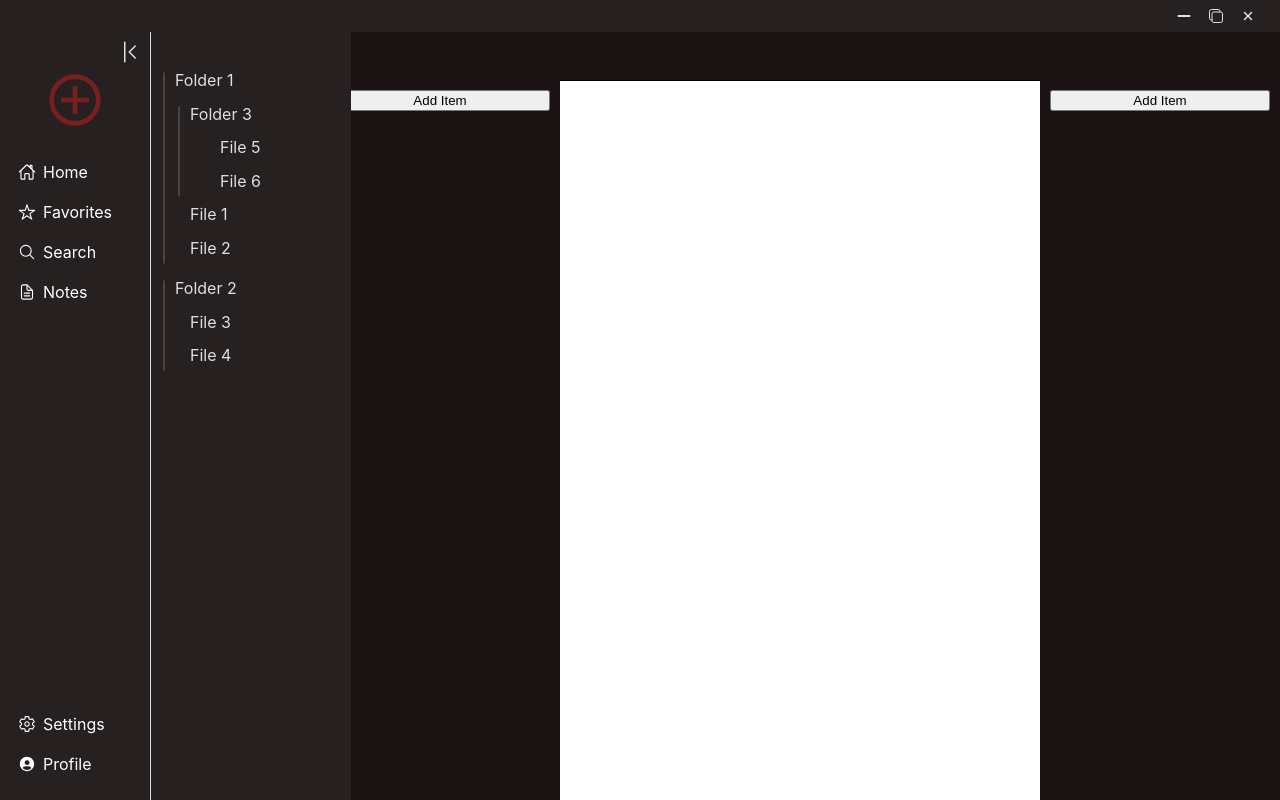
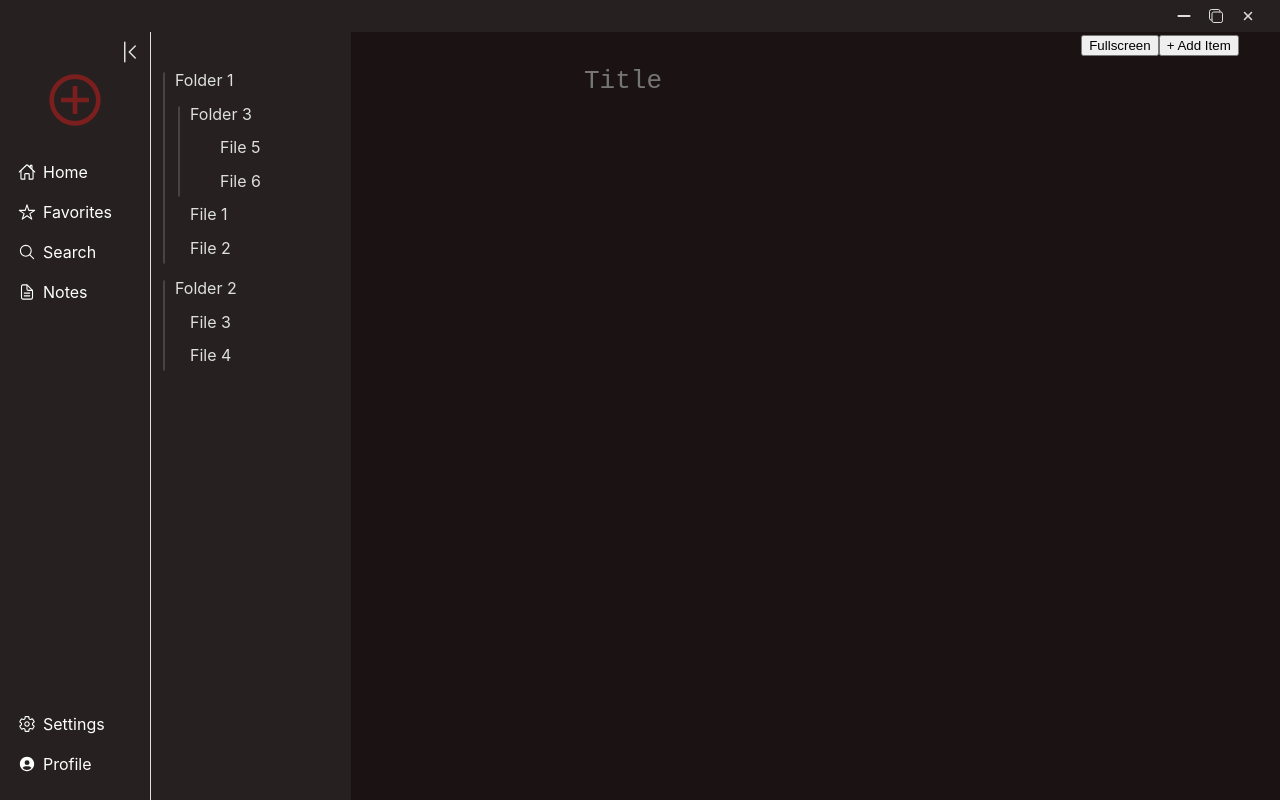
Before and after one commit to cs340-25/Notex, a React (Vite) app in the folder Frontend/: page /NoteEditor in a window 1280 px wide. Built offline with nearby package versions, Linux system fonts and the light colour scheme.

Commit message:
add items and infinite canvas

```diff
--- a/Frontend/src/components/Canvas/Canvas.jsx
+++ b/Frontend/src/components/Canvas/Canvas.jsx
@@ -1,21 +1,40 @@
-import React from "react";
+// src/components/Canvas/Canvas.jsx
+import React, { useState } from "react";
 import CanvasItem from "../CanvasItem/CanvasItem";
-import styles from "./Canvas.module.scss";
+import "./Canvas.module.scss";
 
-const Canvas = ({ canvasItems, setCanvasItems }) => {
+const Canvas = ({ onToggleFullscreen }) => {
+  const [isExpanded, setIsExpanded] = useState(false);
+  const [items, setItems] = useState([]);
+
+  const toggleFullscreen = () => {
+    setIsExpanded(!isExpanded);
+    onToggleFullscreen(!isExpanded);
+  };
+
   const addItem = () => {
-    const newItem = { id: canvasItems.length + 1, text: "New Item" };
-    setCanvasItems([...canvasItems, newItem]);
+    const newItem = {
+      id: Date.now(),
+      content: `Item ${items.length + 1}`,
+    };
+    setItems([...items, newItem]);
+  };
+
+  const deleteItem = (id) => {
+    setItems(items.filter((item) => item.id !== id));
   };
 
   return (
-    <div className={styles.canvas}>
-      <button onClick={addItem} className="add-item-btn">
-        Add Item
+    <div className={`canvas-container ${isExpanded ? "expanded" : ""}`}>
+      <button className="fullscreen-btn" onClick={toggleFullscreen}>
+        {isExpanded ? "Exit Fullscreen" : "Fullscreen"}
       </button>
-      {canvasItems.map((item) => (
-        <CanvasItem key={item.id} item={item} />
-      ))}
+      <button className="add-item-btn" onClick={addItem}>+ Add Item</button>
+      <div className="canvas-content">
+        {items.map((item) => (
+          <CanvasItem key={item.id} id={item.id} content={item.content} onDelete={deleteItem} />
+        ))}
+      </div>
     </div>
   );
 };
--- a/Frontend/src/components/Canvas/Canvas.module.scss
+++ b/Frontend/src/components/Canvas/Canvas.module.scss
@@ -1,24 +1,39 @@
-.canvas {
-  flex: 1;  // Takes up equal space as the other canvas
-  min-height: 10%;
-  padding: 10px;
-  background: var(--SecondardColor);
-  display: flex;
-  flex-direction: column;
-  gap: 10px;
+// src/components/Canvas/Canvas.scss
+.canvas-container {
+  position: relative;
+  flex: 1;
+  background: #f4f4f4;
+  border: 1px solid #ddd;
+  transition: all 0.3s ease-in-out;
   overflow: hidden;
 }
 
+.fullscreen-btn,
 .add-item-btn {
-  margin-bottom: 10px;
-  padding: 8px 12px;
-  background-color: #4caf50;
+  position: absolute;
+  top: 10px;
+  right: 10px;
+  background: rgba(0, 0, 0, 0.7);
   color: white;
   border: none;
+  padding: 8px 12px;
   cursor: pointer;
   border-radius: 5px;
+  font-size: 14px;
+  margin-left: 10px;
 }
 
-.add-item-btn:hover {
-  background-color: #45a049;
+.add-item-btn {
+  right: 120px;
 }
+
+.canvas-content {
+  width: 3000px; // Placeholder for infinite scrolling
+  height: 3000px;
+  position: relative;
+}
+
+/* Expanded state */
+.canvas-container.expanded {
+  flex: 3;
+}
--- a/Frontend/src/components/CanvasItem/CanvasItem.jsx
+++ b/Frontend/src/components/CanvasItem/CanvasItem.jsx
@@ -1,11 +1,25 @@
 import React from "react";
+import { Rnd } from "react-rnd";
 import "./CanvasItem.module.scss";
 
-const CanvasItem = ({ item }) => {
+const CanvasItem = ({ id, content, onDelete }) => {
   return (
-    <div className="canvas-item">
-      <p>{item.text}</p>
-    </div>
+    <Rnd
+      default={{
+        x: 100,
+        y: 100,
+        width: 200,
+        height: 100,
+      }}
+      className="canvas-item"
+    >
+      <div className="canvas-item-content">
+        <button className="delete-btn" onClick={() => onDelete(id)}>
+          ✕
+        </button>
+        {content}
+      </div>
+    </Rnd>
   );
 };
 
--- a/Frontend/src/components/CanvasItem/CanvasItem.module.scss
+++ b/Frontend/src/components/CanvasItem/CanvasItem.module.scss
@@ -1,8 +1,23 @@
 .canvas-item {
-    background: #fff;
-    border: 1px solid #ccc;
+    background: white;
+    border: 1px solid #aaa;
+    box-shadow: 2px 2px 10px rgba(0, 0, 0, 0.2);
     padding: 10px;
-    margin-bottom: 10px;
-    border-radius: 5px;
-    box-shadow: 0px 2px 5px rgba(0, 0, 0, 0.1);
+    position: absolute;
 }
+
+.canvas-item-content {
+    position: relative;
+    padding: 10px;
+}
+
+.delete-btn {
+    position: absolute;
+    top: 5px;
+    right: 5px;
+    background: red;
+    color: white;
+    border: none;
+    cursor: pointer;
+    font-size: 12px;
+}
--- a/Frontend/src/components/MarkdownEditor/MarkdownEditor.jsx
+++ b/Frontend/src/components/MarkdownEditor/MarkdownEditor.jsx
@@ -8,6 +8,7 @@ const MarkdownEditor = ({ markdown, setMarkdown }) => {
         className={styles.markdownEditor}
         value={markdown}
         onChange={(e) => setMarkdown(e.target.value)}
+        placeholder="Title"
       />
     </div>
   );
--- a/Frontend/src/components/MarkdownEditor/MarkdownEditor.module.scss
+++ b/Frontend/src/components/MarkdownEditor/MarkdownEditor.module.scss
@@ -5,14 +5,17 @@
   display: flex;
   flex-direction: column;
   align-items: center;
+  padding-top: 5%;
 }
 
 .markdownEditor {
   flex: 2;  // Take up more space than canvases
   min-height: 100vh;
-  width: 100%;
+  width: 90%;
   padding: 10px;
-  border: 1px solid black;
+  border: none;
+  background: var(--BackgroundColor);
+  font-size: xx-large;
   resize: none;  // Prevent resizing of the textarea
   overflow: auto;
 }
@@ -26,6 +29,10 @@
   resize: none;  // Prevent resizing of the textarea
 }
 
+.markdownEditor::-webkit-scrollbar {
+  display: none;
+}
+
 textarea:focus {
   outline: none;
 }
--- a/Frontend/src/pages/NoteEditor/NoteEditor.jsx
+++ b/Frontend/src/pages/NoteEditor/NoteEditor.jsx
@@ -6,12 +6,13 @@ import "./NotesEditor.scss";
 const NotesEditor = () => {
   const [markdown, setMarkdown] = useState("");
   const [canvasItems, setCanvasItems] = useState([]);
+  const [isCanvasExpanded, setIsCanvasExpanded] = useState(false);
 
   return (
-    <div className="notes-editor-container">
-      <Canvas canvasItems={canvasItems} setCanvasItems={setCanvasItems} />
-      <MarkdownEditor markdown={markdown} setMarkdown={setMarkdown}/>
-      <Canvas canvasItems={canvasItems} setCanvasItems={setCanvasItems} />
+    <div className={`notes-editor-container ${isCanvasExpanded ? "canvas-fullscreen" : ""}`}>
+      <div className="filler-item" style={{ display: isCanvasExpanded ? "none" : "block" }} />
+      <MarkdownEditor style={{ display: isCanvasExpanded ? "none" : "block" }} />
+      <Canvas onToggleFullscreen={setIsCanvasExpanded} />
     </div>
   );
 };
--- a/Frontend/src/pages/NoteEditor/NotesEditor.scss
+++ b/Frontend/src/pages/NoteEditor/NotesEditor.scss
@@ -2,7 +2,16 @@
   display: grid;
   grid-template-columns: 1fr 2fr 1fr;
   width: 100%;
-  height: 90vh;
-  padding-top: 5%;
+  height: 95vh;
   overflow-y: hidden;
 }
+.canvas-fullscreen {
+  .filler-item,
+  .markdown-editor {
+    display: none;
+  }
+
+  .canvas-container {
+    width: 100%;
+  }
+}
--- a/package.json
+++ b/package.json
@@ -12,6 +12,7 @@
   "author": "",
   "license": "ISC",
   "dependencies": {
-    "concurrently": "^9.1.2"
+    "concurrently": "^9.1.2",
+    "react-rnd": "^10.5.2"
   }
 }
```
Also changed, not shown: Frontend/src/components/Outline/Outline.jsx (added, +8 -0 lines), Frontend/src/components/Outline/Outline.module.scss (added, +10 -0 lines), 1 other file (tests, documents, lock files or other folders).
